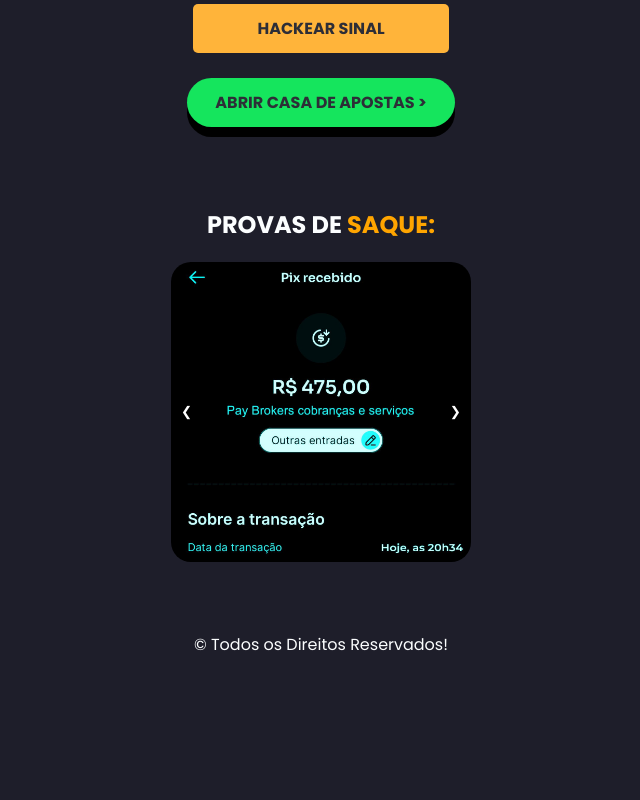
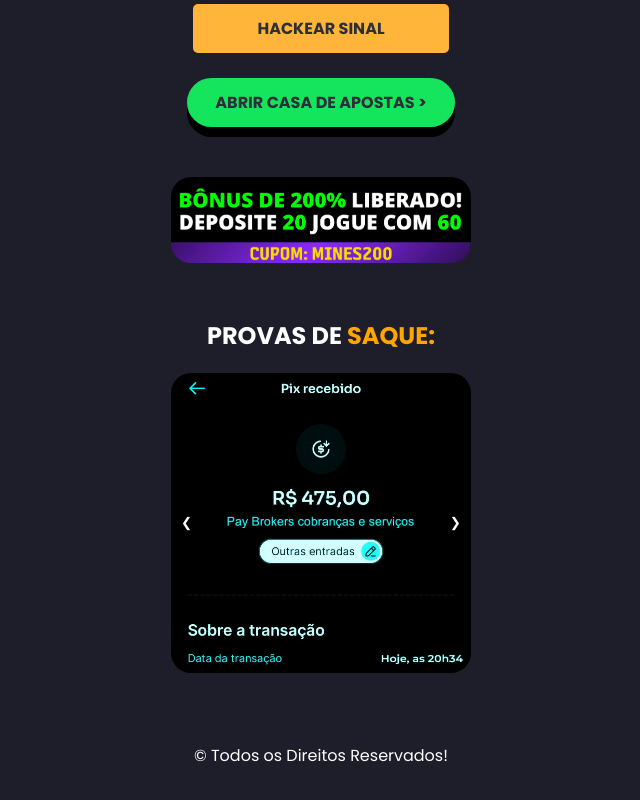
Before and after one commit to CataclismaDigital/hackmines.vip, a plain HTML site: page index.html in a window 1280 px wide. Shown: the part 1103-1903 px from the top of the page, without its empty margins (319-959 px from the left). Before the commit the page ends 1844 px from the top, so only its background shows below. Drawn offline with nearby package versions, Linux system fonts and the light colour scheme; a script that the page names is missing.

Commit message:
Update index.html

```diff
--- a/index.html
+++ b/index.html
@@ -174,6 +174,9 @@
         <br><br>
          </div>
 
+         <img src="images/bannerbonus.jpg" style="display: block; margin-left: auto; margin-right: auto; width: 300px; border-radius: 20px;">
+        <br>
+
          <h2 style="text-align: center; margin-top: 30px;">PROVAS DE <b style="color: orange">SAQUE:</b></h2>
          <div class="carousel-container">
           <div class="carousel-slide">
```
